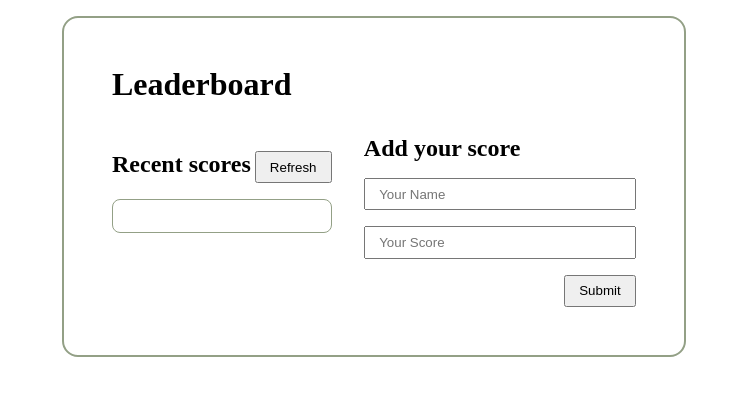
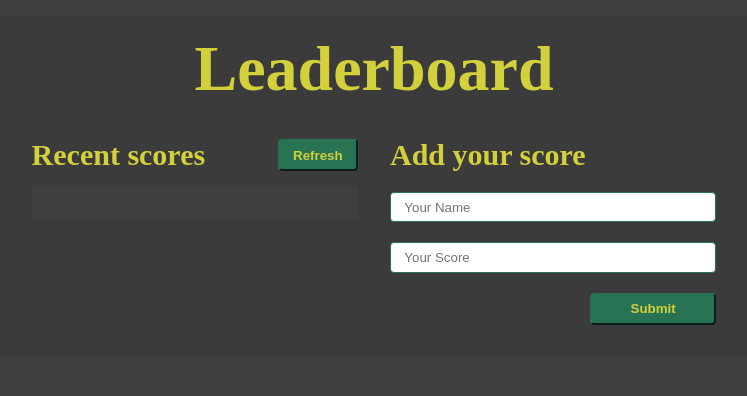
Before and after one commit to akezeth/Leaderboard, a website built with webpack: page src/index.html in a window 1280 px wide. Shown: the whole page, without its empty margins (266-1013 px from the left). Built offline with nearby package versions, Linux system fonts and the light colour scheme; no server answers.

Commit message:
Update style

```diff
--- a/src/modules/gameFunction.js
+++ b/src/modules/gameFunction.js
@@ -11,7 +11,7 @@ export const displayScores = async () => {
   scoresList.innerHTML = '';
   scores.forEach((score) => {
     const li = document.createElement('li');
-    li.textContent = `${score.user}: ${score.score}`;
+    li.textContent = `${score.user} : ${score.score}`;
     scoresList.appendChild(li);
   });
 };
--- a/src/style.css
+++ b/src/style.css
@@ -9,20 +9,24 @@
 
 body {
   font-family: "Times New Roman", Times, serif;
+  color: #a1c531;
   padding: 1em;
-  background-color: #fff;
+  background-color: #120e0ecc;
 }
 
 .container {
-  max-width: 50%;
+  max-width: 60%;
   margin: auto;
-  border: 2px solid rgb(147, 160, 134);
-  border-radius: 1em;
-  padding: 3em;
+  padding: 2em;
+  padding-top: 1em;
+  background-color: #3b3b3b;
 }
 
 .title {
-  margin-bottom: 2em;
+  margin-bottom: 1em;
+  text-align: center;
+  font-size: 2em;
+  color:#d3d03c;
 }
 
 .details {
@@ -34,13 +38,22 @@ body {
 .recentScore {
   display: flex;
   justify-content: space-between;
-  margin-block: 1em;
+  margin-bottom: 0.7em;
+  color: #d3d03c;
+  font-size: 1.25em;
+  align-items: center;
+}
+
+.recentScore button:hover {
+  transform: scale(1.03);
 }
 
 .addScore {
   display: flex;
   flex-direction: column;
   gap: 1em;
+  color: #d3d03c;
+  font-size: 1.25em;
 }
 
 form {
@@ -49,9 +62,20 @@ form {
   gap: 1em;
 }
 
-button,
 input[type="text"] {
   padding: 0.5em 1em;
+  border: 0.3px solid #277353;
+  border-radius: 0.3em;
+}
+
+button {
+  padding: 0.5em 1em;
+  color: #d3d03c;
+  font-weight: 600;
+  background-color: #277353;
+  border-color: #277353;
+  border-radius: 0.3em;
+  cursor: pointer;
 }
 
 #btnAddScore {
@@ -59,8 +83,14 @@ input[type="text"] {
 }
 
 #scoreList {
-  border: 1px solid rgb(147, 160, 134);
   padding: 1em 2em;
   gap: 2em;
-  border-radius: 0.5em;
+  background-color: #3f3f3f;
+  color: #c6ce36;
 }
+
+#scoreList li {
+  font-size: 1.25em;
+  font-weight: bold;
+  padding: 0.2em;
+}
```
